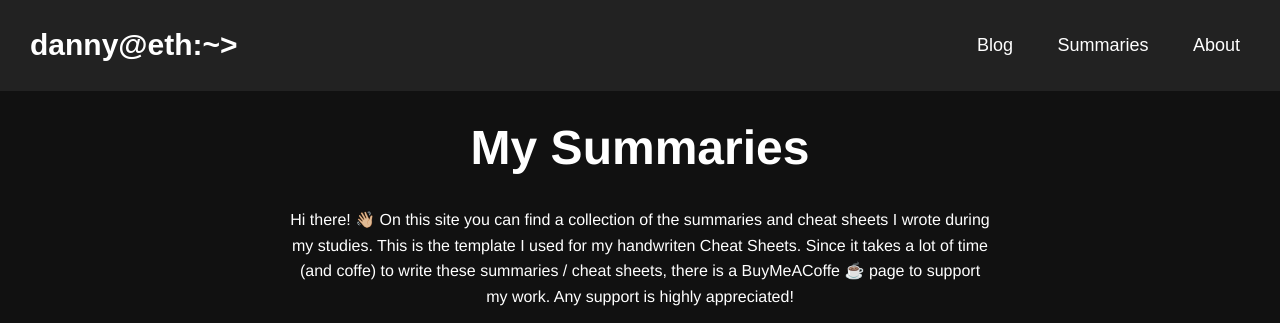
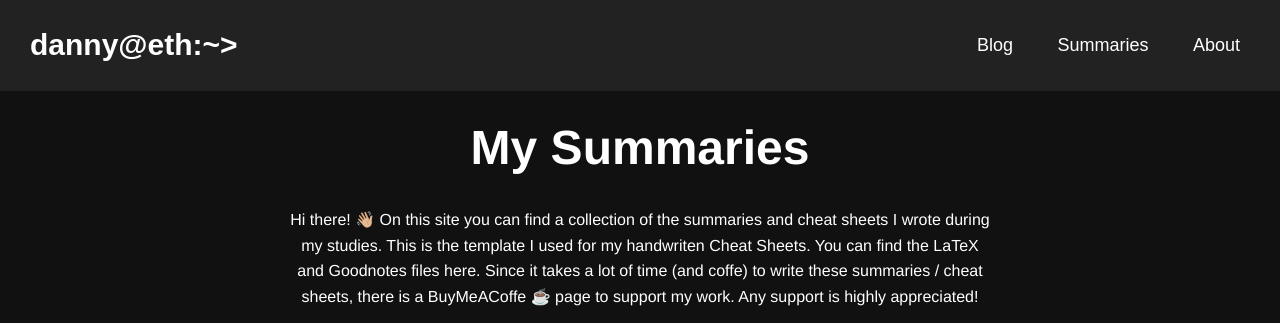
Before and after one commit to dcamenisch/polyring-website, an Eleventy site: page src/summaries.md in a window 1280 px wide. Shown: the top 323 px of the page. Built offline with nearby package versions, Linux system fonts and the light colour scheme; Eleventy itself is replaced by a stand-in of ours; files that its build step writes are made by us from their sources; a script that the page names is missing.

Commit message:
added link to src files

```diff
--- a/src/summaries.md
+++ b/src/summaries.md
@@ -3,4 +3,4 @@ title: My Summaries
 layout: summaries.njk
 ---
 
-Hi there! 👋🏼 On this site you can find a collection of the summaries and cheat sheets I wrote during my studies. This is the template I used for my handwriten <a href="../uploads/CheatSheet-Template.pdf"> Cheat Sheets</a>. Since it takes a lot of time (and coffe) to write these summaries / cheat sheets, there is a <a class="buymeacoffee" href="https://www.buymeacoffee.com/9dqc69qgmyE"> BuyMeACoffe ☕️</a> page to support my work. Any support is highly appreciated!
+Hi there! 👋🏼 On this site you can find a collection of the summaries and cheat sheets I wrote during my studies. This is the template I used for my handwriten <a href="../uploads/CheatSheet-Template.pdf"> Cheat Sheets</a>. You can find the LaTeX and Goodnotes files [here](https://polybox.ethz.ch/index.php/s/ixlLR1QO9KxcQMW). Since it takes a lot of time (and coffe) to write these summaries / cheat sheets, there is a <a class="buymeacoffee" href="https://www.buymeacoffee.com/9dqc69qgmyE"> BuyMeACoffe ☕️</a> page to support my work. Any support is highly appreciated!
```
